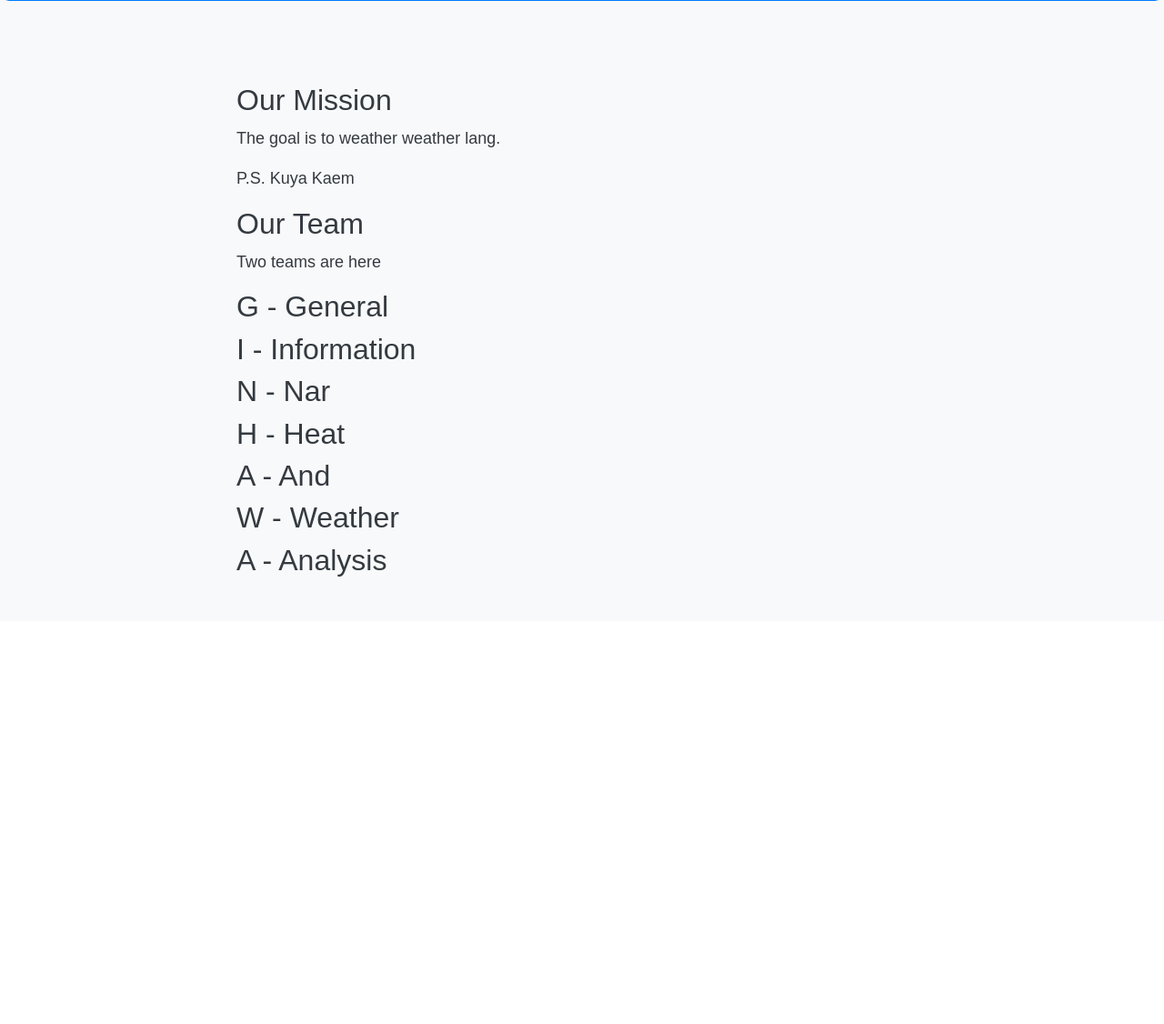
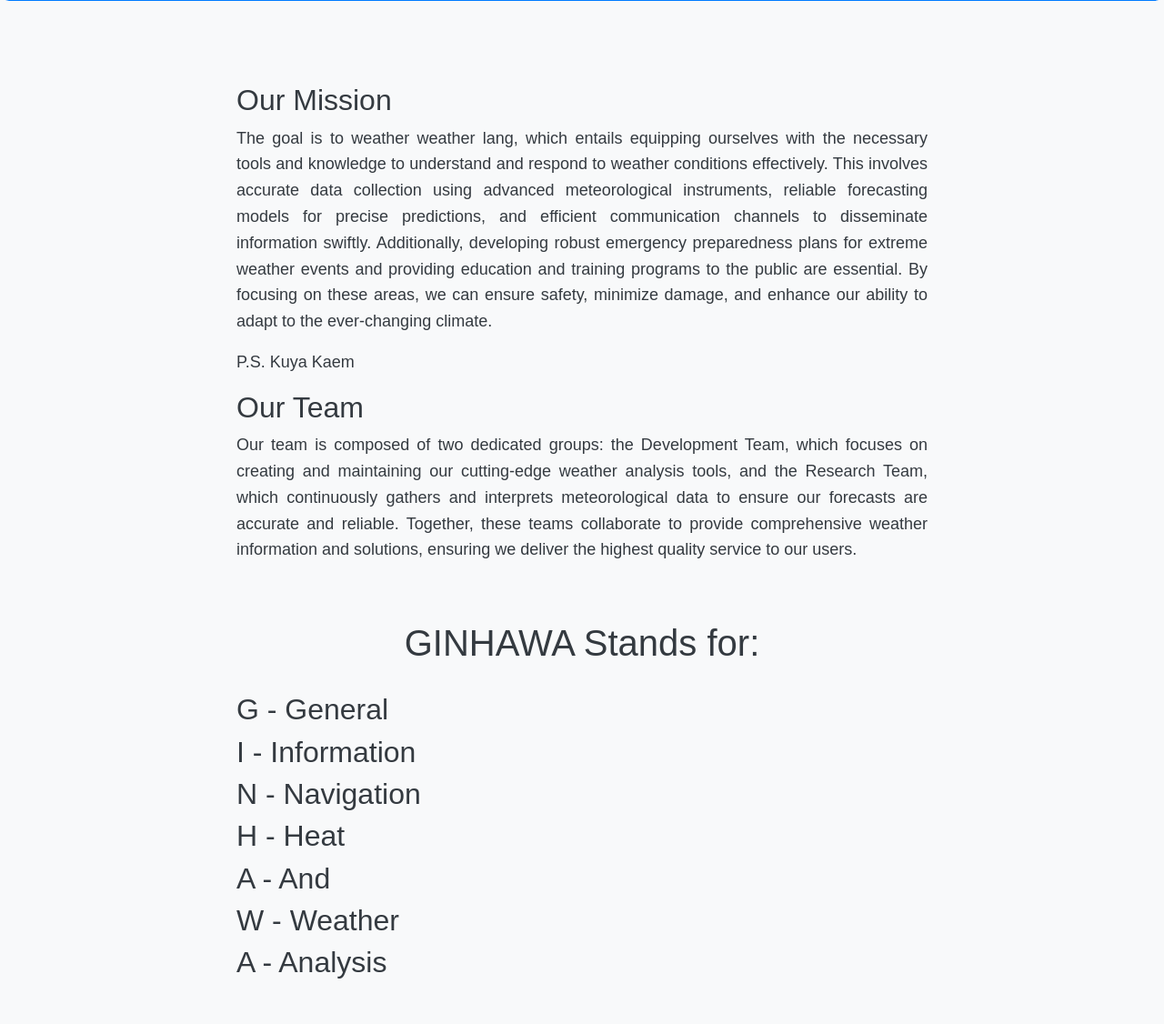
Before and after one commit to AICedric1001/IPT401-WeatherSystem, a PHP site: page /aboutus.php in a window 1280 px wide. Shown: the part 400-1526 px from the top of the page at 91% size. Before the commit the page ends 1034 px from the top, so only its background shows below. Run offline with PHP 8.4, Linux system fonts and the light colour scheme.

Commit message:
Basta ahh

```diff
--- a/aboutus.php
+++ b/aboutus.php
@@ -51,15 +51,19 @@
 
     <div class="container">
         <h2>Our Mission</h2>
-        <p>The goal is to weather weather lang.</p>
+        <p align="justify">The goal is to weather weather lang, which entails equipping ourselves with the necessary tools and knowledge to understand and respond to weather conditions effectively. This involves accurate data collection using advanced meteorological instruments, reliable forecasting models for precise predictions, and efficient communication channels to disseminate information swiftly. Additionally, developing robust emergency preparedness plans for extreme weather events and providing education and training programs to the public are essential. By focusing on these areas, we can ensure safety, minimize damage, and enhance our ability to adapt to the ever-changing climate.</p>
         <p>P.S. Kuya Kaem</p>
 
         <h2>Our Team</h2>
-        <p>Two teams are here</p>
+        <p align="justify"> Our team is composed of two dedicated groups: the Development Team, which focuses on creating and maintaining our cutting-edge weather analysis tools, and the Research Team, which continuously gathers and interprets meteorological data to ensure our forecasts are accurate and reliable. Together, these teams collaborate to provide comprehensive weather information and solutions, ensuring we deliver the highest quality service to our users.</p>
 
+        <br>
+        <br>
+
+        <h1> GINHAWA Stands for:</h1>
         <h2>G - General</h2>
         <h2>I - Information</h2>
-        <h2>N - Nar</h2>
+        <h2>N - Navigation</h2>
         <h2>H - Heat</h2>
         <h2>A - And</h2>
         <h2>W - Weather</h2>
```
Also changed, not shown: todo_crud.php (+11 -1 lines), styles.css (line endings or trailing spaces).
